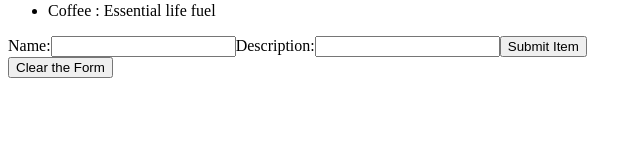
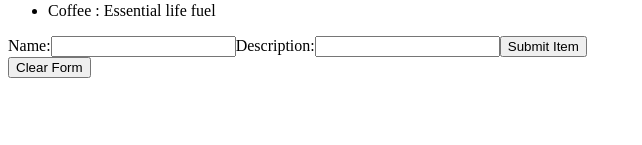
Before and after one commit to LaunchAcademy/intro-react-forms-facilitation-code, a React app: page / in a window 1280 px wide. Shown: the part 155-300 px from the top of the page, without its empty margins (0-642 px from the left). Built offline with nearby package versions, Linux system fonts and the light colour scheme; the HTML template or start-up script is replaced by a standard one.

Commit message:
basic forms

```diff
--- a/package.json
+++ b/package.json
@@ -15,8 +15,8 @@
     "@babel/preset-react": "^7.0.0",
     "babel-loader": "^8.0.6",
     "css-loader": "~0.26.2",
-    "node-sass": "^8.0.0",
-    "sass-loader": "~6.0.2",
+"sass-loader": "^7.0.2",
+  "sass": "^1.22.10",
     "style-loader": "~0.13.2",
     "webpack": "~2.3.1",
     "webpack-dev-server": "~2.4.2"
--- a/public/home.css
+++ b/public/home.css
@@ -0,0 +1,3 @@
+form {
+  margin: 2rem;
+}
--- a/src/components/App.js
+++ b/src/components/App.js
@@ -1,20 +1,19 @@
 import React, { useState } from 'react';
 
-import ItemFormContainer from './ItemFormContainer';
+import ItemForm from './ItemForm';
 import ItemList from "./ItemList"
 
 const App = (props) => {
+
   const [items, setItems] = useState([
     {itemName: "popcorn", itemDescription: "makes greasy hands"},
     {itemName: "Chocolate", itemDescription: "Don't leave it in the sun"},
     {itemName: "Coffee", itemDescription: "Essential life fuel"},
   ])
 
-
-  const addItem = (newItemObject) => {
-    const newArrayWithNewObject = items.concat(newItemObject)
-    setItems(newArrayWithNewObject)
-    // setItems([...items, newItemObject])
+  const addFormDataToItems = (allDataFromForm) => {
+    const clonedItemsPlusNewItem = items.concat(allDataFromForm)
+    setItems(clonedItemsPlusNewItem)
   }
 
   return (
@@ -25,8 +24,8 @@ const App = (props) => {
           items={items}
         />
 
-        <ItemFormContainer
-          addItem={addItem}
+        <ItemForm
+          addFormDataToItems={addFormDataToItems}
         />
       </div>
     </div>
--- a/src/components/ItemFormContainer.js
+++ b/src/components/ItemForm.js
@@ -1,72 +1,69 @@
 import React, { useState } from "react"
 
-const ItemFormContainer = (props) => {
+const ItemForm = (props) => {
 
-  // listen/log what the user types as they type
   const [itemName, setItemName] = useState("")
   const [itemDescription, setItemDescription] = useState("")
 
-  console.log("Item Name:", itemName)
-  console.log("Item Description:", itemDescription)
-
-  const handleNameChange = (event) => {
-    // get the value of the input field
+  const trackUserTypingIntoItemName = (event) => {
     setItemName(event.currentTarget.value)
   }
 
-  const handleDescriptionChange = (event) => {
-    // get the value of the input field
+  const trackUserTypingIntoItemDescription = (event) => {
     setItemDescription(event.currentTarget.value)
   }
 
-  const clearForm = () => {
+  const handleFormSubmit = (event) => {
+    event.preventDefault()
+    // organize the data from state
+    const allFormData = {
+      itemName: itemName,
+      itemDescription: itemDescription
+    }
+
+    // debugger
+    props.addFormDataToItems(allFormData)
+
+    resetTheFormState()
+  }
+
+  const resetTheFormState = () => {
     setItemName("")
     setItemDescription("")
   }
 
-  const onFormSubmit = (event) => {
-    event.preventDefault()
-
-    const newFormData = {
-      itemName: itemName,
-      itemDescription: itemDescription
-    }
-
-    props.addItem(newFormData)
-  }
-
+  console.log("item name state:", itemName)
+  console.log("item description state:", itemDescription)
 
   return (
     <div>
-      <form onSubmit={onFormSubmit}>
+         <form onSubmit={handleFormSubmit}>
         <label htmlFor="itemName">Name:
           <input
             type="text"
-            id="itemName"
             name="itemName"
-            onChange={handleNameChange}
             value={itemName}
+            onChange={trackUserTypingIntoItemName}
           />
         </label>
 
         <label htmlFor="itemDescription">Description:
           <input
             type="text"
-            id="itemDescription"
             name="itemDescription"
-            onChange={handleDescriptionChange}
             value={itemDescription}
+            onChange={trackUserTypingIntoItemDescription}
           />
         </label>
 
         <input type="submit" value="Submit Item" />
       </form>
 
-      <button onClick={clearForm}>
-        Clear the Form
+      <button onClick={resetTheFormState}>
+        Clear Form
       </button>
     </div>
   )
 }
 
-export default ItemFormContainer
+export default ItemForm
--- a/src/components/ItemList.js
+++ b/src/components/ItemList.js
@@ -3,6 +3,7 @@ import ItemTile from "./ItemTile"
 
 const ItemList = (props) => {
 
+  // debugger
   const listItems = props.items.map((itemObject) => {
     return(
       <ItemTile
```
Also changed, not shown: 1 other file (tests, documents, lock files or other folders).
